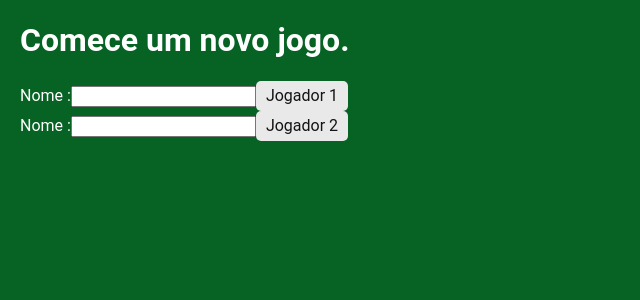
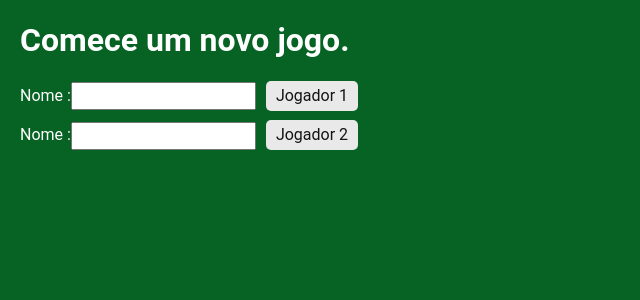
Before and after one commit to maufarinelli/buraco-online, a React (Create React App) app: page / in a window 1280 px wide. Shown: the top 300 px of the page, without its empty margins (0-640 px from the left). Built offline with nearby package versions, Linux system fonts and the light colour scheme; no server answers.

Commit message:
Buttons and Card styles

```diff
--- a/src/App.css
+++ b/src/App.css
@@ -32,6 +32,7 @@ button:disabled img {
 .drag-n-drop {
   border: 1px solid #fff;
   margin: 10px;
+  border-radius: 7px;
 }
 
 .drag-n-drop div {
--- a/src/components/Card/Card.tsx
+++ b/src/components/Card/Card.tsx
@@ -1,4 +1,5 @@
 import React from "react";
+import styled from "styled-components";
 import { ICard } from "../../services/game";
 import "./card.css";
 
@@ -10,6 +11,10 @@ interface ICardProps {
   className?: string;
 }
 
+const CardButton = styled.button`
+  padding: 2px;
+`;
+
 const Card: React.FC<ICardProps> = ({
   cardKey,
   card,
@@ -19,7 +24,7 @@ const Card: React.FC<ICardProps> = ({
 }) => {
   return (
     <>
-      <button
+      <CardButton
         className={className}
         data-card-key={cardKey}
         onClick={handleCardClick}
@@ -30,7 +35,7 @@ const Card: React.FC<ICardProps> = ({
           src={`./cards/${card.cardCode}.jpg`}
           alt={card.cardLabel}
         />
-      </button>
+      </CardButton>
     </>
   );
 };
--- a/src/components/StartingPage/StartingPage.tsx
+++ b/src/components/StartingPage/StartingPage.tsx
@@ -34,6 +34,15 @@ const reducer = (state: IState, action: any) => {
 
 const Wrapper = styled.div`
   margin: 20px;
+`;
+
+const Label = styled.label`
+  margin-right: 10px;
+`;
+
+const Input = styled.input`
+  height: 22px;
+  margin-bottom: 10px;
 `;
 
 const StartingPage: React.FC = () => {
@@ -85,15 +94,15 @@ const StartingPage: React.FC = () => {
 
       {!state.user1 ? (
         <form onSubmit={handleUserLogin} data-user="user1">
-          <label htmlFor="">
+          <Label htmlFor="">
             Nome :
-            <input
+            <Input
               type="text"
               data-user="user1"
               onChange={handleInputChange}
               value={state.nameUser1}
             />
-          </label>
+          </Label>
           <button type="submit">Jogador 1</button>
         </form>
       ) : (
@@ -102,15 +111,15 @@ const StartingPage: React.FC = () => {
 
       {!state.user2 ? (
         <form onSubmit={handleUserLogin} data-user="user2">
-          <label htmlFor="">
+          <Label htmlFor="">
             Nome :
-            <input
+            <Input
               type="text"
               data-user="user2"
               onChange={handleInputChange}
               value={state.nameUser2}
             />
-          </label>
+          </Label>
           <button type="submit">Jogador 2</button>
         </form>
       ) : (
```
